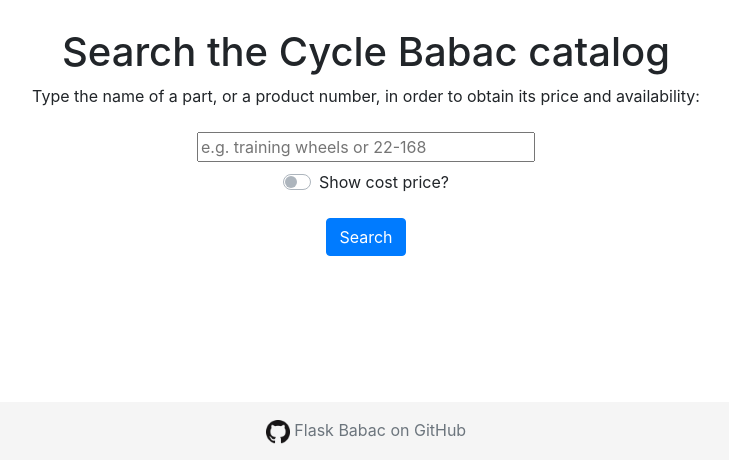
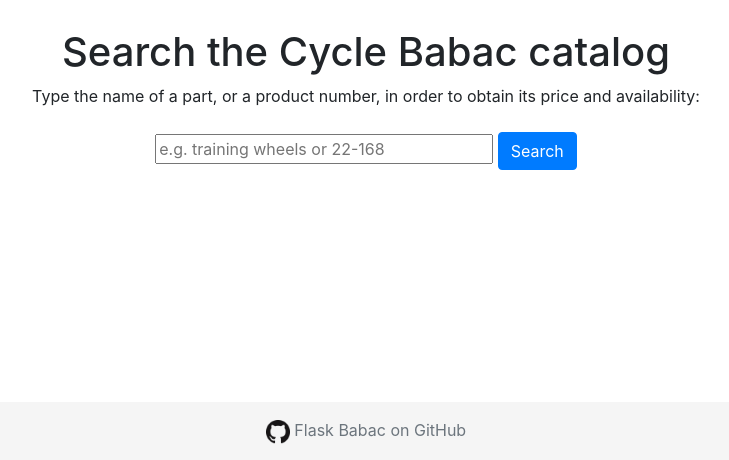
Before and after one commit to normcyr/flask_babac, a Flask app: page / in a window 1280 px wide. Shown: the part 340-800 px from the top of the page, without its empty margins (274-1003 px from the left). Run offline with Flask 2, Linux system fonts and the light colour scheme; some libraries are stand-ins or nearby versions.

Commit message:
Remove the "Show cost price" toggle switch
Since the result output was confusing on the web page, we removed the
"Show cost price" option (toggle switch).

It is still possible to access the function via the API by including the
argument `show_cost_price`. If omitted, the retail price is provided.

`curl https://babac.normandcyr.com/api/v1/search?q=training+wheels&show_cost_price`

The single SKU number search via the `json/` endpoint still return the cost
price of the requested item.

```diff
--- a/flask_babac/routes.py
+++ b/flask_babac/routes.py
@@ -31,7 +31,7 @@ def api_v1_search_query():
     else:
         return "Error: No search term field provided. Please specify a search term."
 
-    if "cost_price" in request.args:
+    if "show_cost_price" in request.args:
         show_cost_price = True
     else:
         show_cost_price = False
@@ -50,6 +50,9 @@ def api_v1_search_query():
         if loggedin:
 
             if list_products is not None:
+                if show_cost_price == False:
+                    for product in list_products:
+                        product["price"] = str("{:.2f}".format(float(product["price"]) * 2, 2))
                 return jsonify(list_products)
             else:
                 return "No product found."
--- a/flask_babac/templates/index.html
+++ b/flask_babac/templates/index.html
@@ -15,22 +15,6 @@
     <div class="form-group">
       <p>{{ form.q.label }}</p>
       {{ form.q(size=28,value=q) }}
-      <div class="custom-control custom-switch">
-        <input type="checkbox" class="custom-control-input" id="show_cost_price" name="show_cost_price">
-        <script>
-          $('#show_cost_price').click(function(e){
-          	if (e.target.checked) {
-            	sessionStorage.checked = true;
-            } else {
-            	sessionStorage.checked = false;
-            }
-          })
-          $( document ).ready(function() {
-          	document.querySelector('#show_cost_price').checked = sessionStorage.checked
-          });
-        </script>
-        <label class="custom-control-label" for="show_cost_price">Show cost price?</label><br /><br />
-      </div>
       <input type="submit" value="Search" class="btn btn-primary" onclick="$('#loading').toggle(); $('#results-section').hide();"><br />
       <div id="loading" style="display:none;" class="container">
         <img src="{{ url_for('static', filename='loading.gif') }}" alt="loading..." /><br />
```
